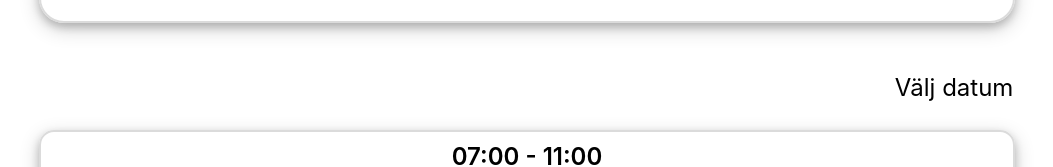
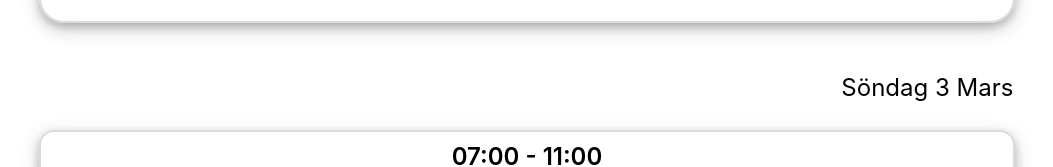
Before and after one commit to gustavAlbrekts0n/bokningsapp, a React (Create React App) app in the folder react-app/: page / in a window 1280 px wide. Shown: the part 532-699 px from the top of the page, without its empty margins (113-1166 px from the left). Built offline with nearby package versions, Linux system fonts and the light colour scheme; no server answers.

Commit message:
Default current date, tried implementing dynamic isBooked value

```diff
--- a/react-app/src/App.js
+++ b/react-app/src/App.js
@@ -4,7 +4,16 @@ import Calendar from './components/calendar';
 import TimePicker from './components/time-picker';
 
 function App() {
-  const [selectedDate, setSelectedDate] = useState(null);
+
+  const calendarToday = new Date();
+  let today = {
+    year: calendarToday.getFullYear(),
+    month: calendarToday.getMonth(),
+    number: calendarToday.getDate(),
+    weekday: calendarToday.getDay()
+  }
+
+  const [selectedDate, setSelectedDate] = useState(today);
 
   const handleDateChange = (date) => {
     setSelectedDate(date);
--- a/react-app/src/components/time-picker.js
+++ b/react-app/src/components/time-picker.js
@@ -1,3 +1,4 @@
+import { useState, useEffect } from 'react';
 import './time-picker.css';
 
 const Time = ({ index, date, isBooked }) => {
@@ -10,7 +11,7 @@ const Time = ({ index, date, isBooked }) => {
 
     return (
         <div className={"time" + (isBooked ? " booked" : "")} onClick={() => {
-            const data = { date: date.date, index, isBooked };
+            const data = { date, index, isBooked };
             const options = {
                 method: "POST",
                 headers: {
@@ -40,6 +41,19 @@ const TimePicker = ({ selectedDate }) => {
         ? `${weekdays[selectedDate.weekday]} ${selectedDate.number} ${months[selectedDate.month]}`
         : "";
 
+
+    const [entries, setEntries] = useState([]);
+    useEffect(() => {
+        fetch("/api")
+            .then((response) => {
+                return response.json();
+            })
+            .then((data) => {
+                console.log("DATAN: " + data);
+                setEntries(data);
+            });
+    }, []);
+
     return (
         <div className="time-picker">
             <div className="selected-date">
```
Also changed, not shown: 4 other files (tests, documents, lock files or other folders).
